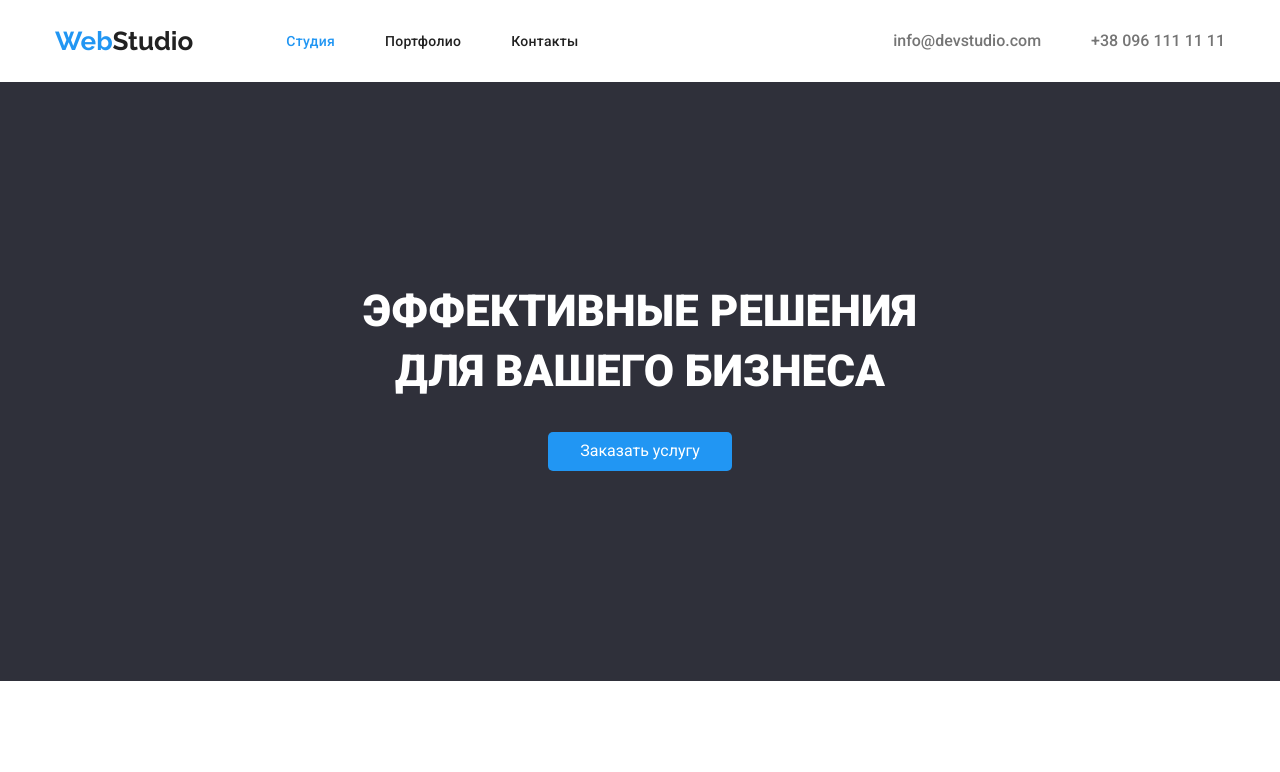
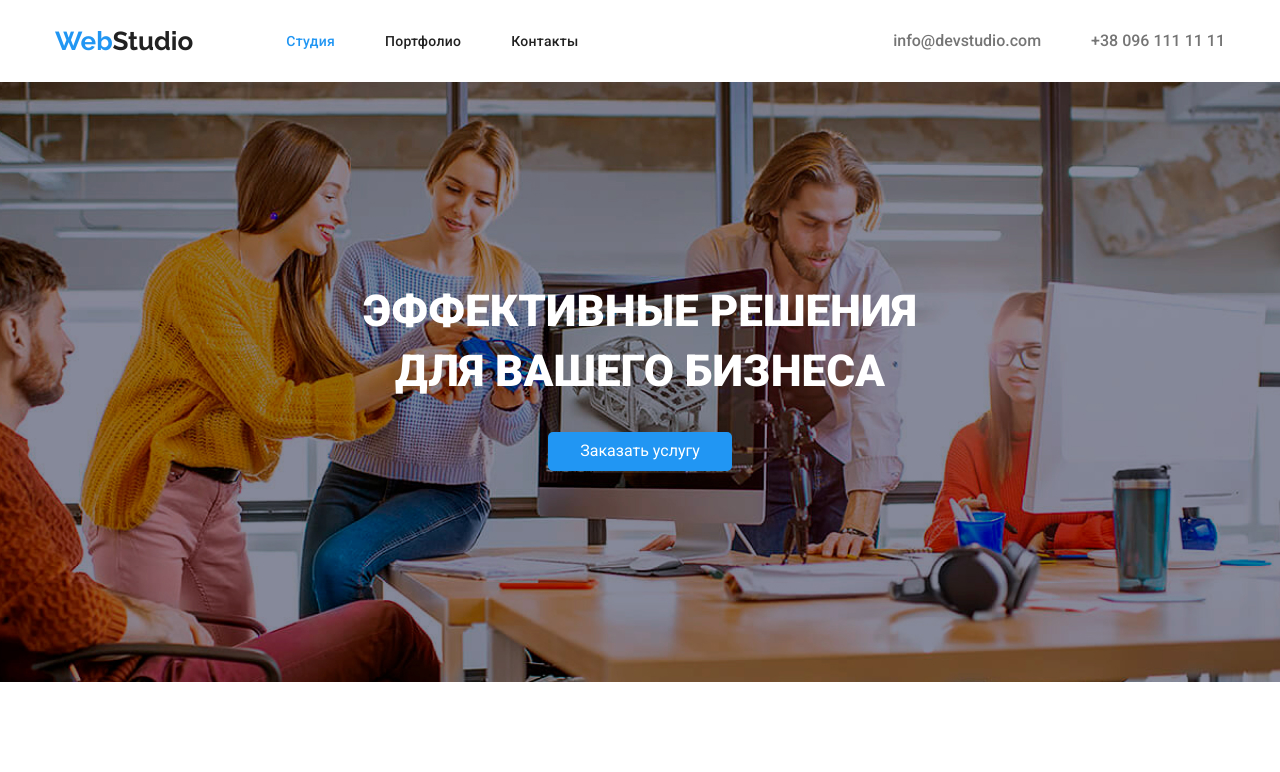
Before and after one commit to Zharkynbek/goit-markup-hw-04, a plain HTML site: page index.html in a window 1280 px wide. Shown: the top 772 px of the page. Drawn offline with nearby package versions, Linux system fonts and the light colour scheme.

Commit message:
dobavlyaet overlay img

```diff
--- a/css/style.css
+++ b/css/style.css
@@ -154,7 +154,15 @@ a {
 }
 
 .primery-section {
-  background-color: #2f303a;
+  max-width: 1600px;
+  height: 600px;
+  margin-left: auto;
+  margin-right: auto;
+  background-image: url("../images/overlay.jpg");
+  background-color: rgba(47, 48, 58, 0.4);
+  background-repeat: no-repeat;
+  background-position: center;
+  background-size: cover;
 }
 .primery-section .order {
   color: #fff;
@@ -165,7 +173,7 @@ a {
   padding: 10px 32px;
   border-radius: 5px;
   border: transparent;
-  margin-bottom: 210px;
+  margin-bottom: 214px;
 }
 
 .order-type {
```
Also changed, not shown: images/img-overlay.jpg (added), images/overlay.jpg (added).
